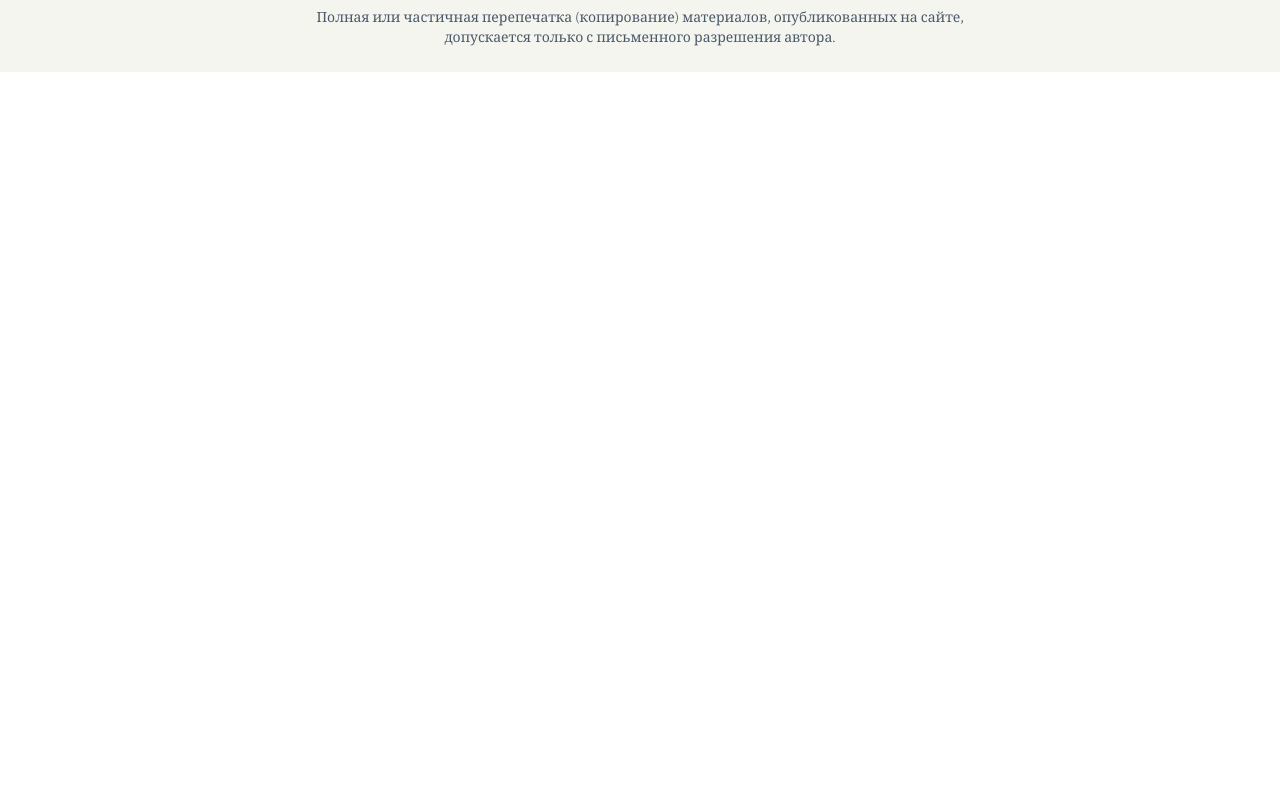
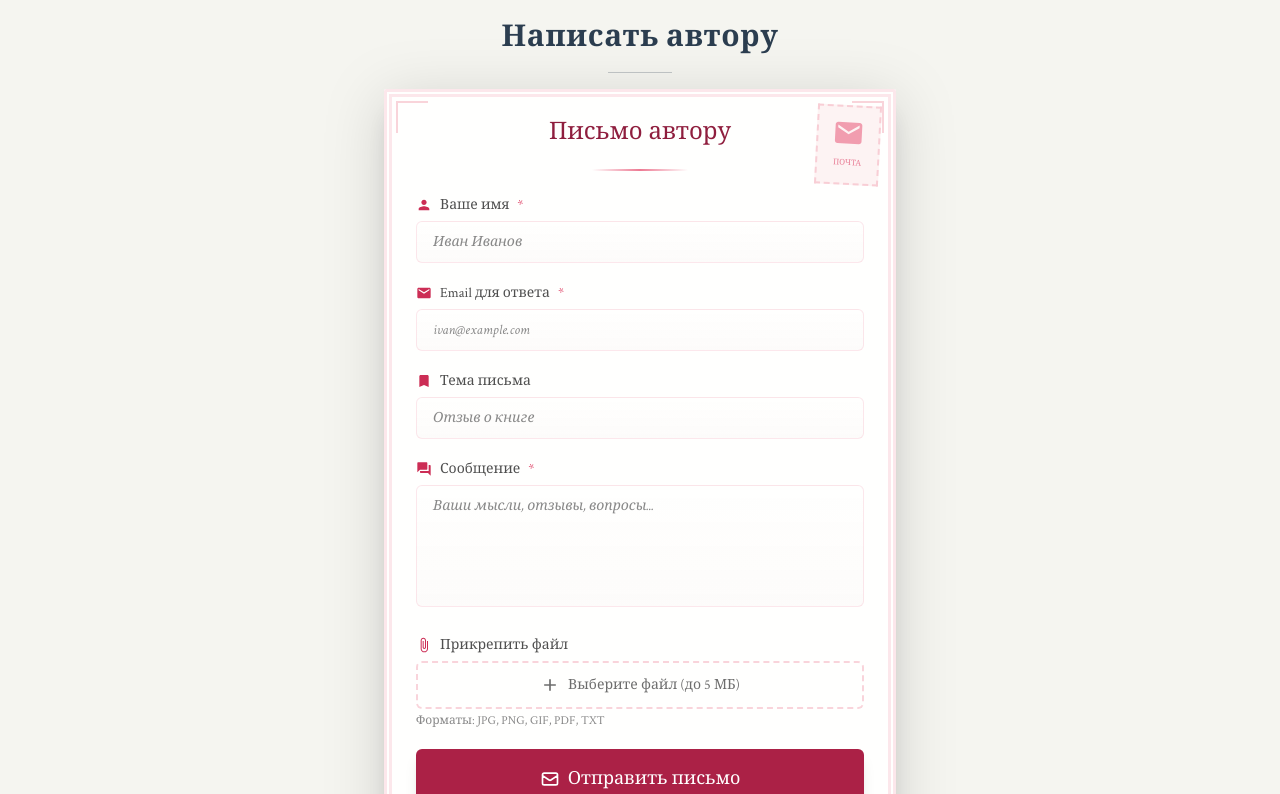
Before and after one commit to ila42/poetry-book, a React (Vite) app: page / in a window 1280 px wide. Shown: the part 3646-4440 px from the top of the page. Before the commit the page ends 3718 px from the top, so only its background shows below. Built offline with nearby package versions, Linux system fonts and the light colour scheme; a web font is replaced by a local one.

Commit message:
добавил форму для отправки писем

```diff
--- a/index.html
+++ b/index.html
@@ -77,6 +77,13 @@
       "url": "https://просто-человеком.рф/read/book-1"
     }
     </script>
+    <!-- EmailJS SDK — инициализация через CDN -->
+    <script src="https://cdn.jsdelivr.net/npm/@emailjs/browser@4/dist/email.min.js"></script>
+    <script>
+      (function() {
+        emailjs.init({ publicKey: "JhHvdYgde2UHtavaG" });
+      })();
+    </script>
   </head>
   <body>
     <div id="root"></div>
--- a/src/components/ContactForm/ContactForm.tsx
+++ b/src/components/ContactForm/ContactForm.tsx
@@ -2,10 +2,10 @@ import { useState, useRef, FormEvent, ChangeEvent, useEffect } from 'react';
 import { motion, AnimatePresence } from 'framer-motion';
 import emailjs from '@emailjs/browser';
 
-// EmailJS configuration - replace with your own keys
-const EMAILJS_SERVICE_ID = "service_3jqdlop"; // Твой ID с картинки
-const EMAILJS_TEMPLATE_ID = "template_1u9x183"; // Твой ID с картинки
-const EMAILJS_PUBLIC_KEY = "JhHvdYgde2UHtavaG"; // Твой ключ с картинки
+// EmailJS configuration
+const EMAILJS_SERVICE_ID = "service_3jqdlop";
+const EMAILJS_TEMPLATE_ID = "template_2b5vomv"; // Обновлённый Template ID
+const EMAILJS_PUBLIC_KEY = "JhHvdYgde2UHtavaG";
 
 
 // Проверка валидности ключей
@@ -18,17 +18,18 @@ const isConfigValid = Boolean(
   !EMAILJS_PUBLIC_KEY.includes('your_')
 );
 
+// Поля формы — имена строго совпадают с переменными шаблона EmailJS
 interface FormData {
-  name: string;
-  email: string;
+  user_name: string;
+  user_email: string;
   subject: string;
   message: string;
   honeypot: string; // Spam protection
 }
 
 interface FormErrors {
-  name?: string;
-  email?: string;
+  user_name?: string;
+  user_email?: string;
   subject?: string;
   message?: string;
 }
@@ -40,8 +41,8 @@ export function ContactForm() {
   const fileInputRef = useRef<HTMLInputElement>(null);
 
   const [formData, setFormData] = useState<FormData>({
-    name: '',
-    email: '',
+    user_name: '',
+    user_email: '',
     subject: '',
     message: '',
     honeypot: '',
@@ -67,18 +68,18 @@ export function ContactForm() {
     const newErrors: FormErrors = {};
 
     // Name validation
-    if (!formData.name.trim()) {
-      newErrors.name = 'Пожалуйста, введите ваше имя';
-    } else if (formData.name.trim().length < 2) {
-      newErrors.name = 'Имя должно содержать минимум 2 символа';
+    if (!formData.user_name.trim()) {
+      newErrors.user_name = 'Пожалуйста, введите ваше имя';
+    } else if (formData.user_name.trim().length < 2) {
+      newErrors.user_name = 'Имя должно содержать минимум 2 символа';
     }
 
     // Email validation
     const emailRegex = /^[^\s@]+@[^\s@]+\.[^\s@]+$/;
-    if (!formData.email.trim()) {
-      newErrors.email = 'Пожалуйста, введите email';
-    } else if (!emailRegex.test(formData.email)) {
-      newErrors.email = 'Пожалуйста, введите корректный email';
+    if (!formData.user_email.trim()) {
+      newErrors.user_email = 'Пожалуйста, введите email';
+    } else if (!emailRegex.test(formData.user_email)) {
+      newErrors.user_email = 'Пожалуйста, введите корректный email';
     }
 
     // Subject validation (optional but if provided, should be meaningful)
@@ -141,7 +142,7 @@ export function ContactForm() {
     }
   };
 
-  // Handle form submission
+  // Handle form submission — использует emailjs.sendForm, поля читаются по name-атрибуту
   const handleSubmit = async (e: FormEvent) => {
     e.preventDefault();
 
@@ -166,31 +167,21 @@ export function ContactForm() {
     setStatus('submitting');
 
     try {
-      // Prepare template parameters
-      const templateParams = {
-        from_name: formData.name,
-        reply_to: formData.email,
-        message: formData.message,
-      };
-
-      // Send main email
-      await emailjs.send(
+      // Отправка формы через emailjs.sendForm — name-атрибуты полей совпадают с переменными шаблона
+      await emailjs.sendForm(
         EMAILJS_SERVICE_ID,
         EMAILJS_TEMPLATE_ID,
-        templateParams,
+        formRef.current!,
         EMAILJS_PUBLIC_KEY
       );
-
-      // Send auto-reply to user
-
 
       setStatus('success');
       setStatusMessage('Спасибо! Ваше письмо отправлено. Я отвечу вам в ближайшее время');
 
-      // Reset form
+      // Очистка формы после успешной отправки
       setFormData({
-        name: '',
-        email: '',
+        user_name: '',
+        user_email: '',
         subject: '',
         message: '',
         honeypot: '',
@@ -273,7 +264,7 @@ export function ContactForm() {
           </div>
 
           <form ref={formRef} onSubmit={handleSubmit} className="space-y-5">
-            {/* Honeypot field (hidden) */}
+            {/* Honeypot field (hidden) — spam protection */}
             <input
               type="text"
               name="honeypot"
@@ -284,7 +275,7 @@ export function ContactForm() {
               autoComplete="off"
             />
 
-            {/* Name field */}
+            {/* Name field — name="user_name" совпадает с переменной шаблона EmailJS */}
             <div className="form-field">
               <label htmlFor="name" className="form-label">
                 <span className="flex items-center gap-2">
@@ -297,28 +288,28 @@ export function ContactForm() {
               <input
                 type="text"
                 id="name"
-                name="name"
-                value={formData.name}
+                name="user_name"
+                value={formData.user_name}
                 onChange={handleChange}
                 placeholder="Иван Иванов"
-                className={`form-input ${errors.name ? 'border-red-400' : ''}`}
+                className={`form-input ${errors.user_name ? 'border-red-400' : ''}`}
                 disabled={status === 'submitting'}
               />
               <AnimatePresence>
-                {errors.name && (
+                {errors.user_name && (
                   <motion.p
                     initial={{ opacity: 0, y: -10 }}
                     animate={{ opacity: 1, y: 0 }}
                     exit={{ opacity: 0, y: -10 }}
                     className="form-error"
                   >
-                    {errors.name}
+                    {errors.user_name}
                   </motion.p>
                 )}
               </AnimatePresence>
             </div>
 
-            {/* Email field */}
+            {/* Email field — name="user_email" совпадает с переменной шаблона EmailJS */}
             <div className="form-field">
               <label htmlFor="email" className="form-label">
                 <span className="flex items-center gap-2">
@@ -331,22 +322,22 @@ export function ContactForm() {
               <input
                 type="email"
                 id="email"
-                name="email"
-                value={formData.email}
+                name="user_email"
+                value={formData.user_email}
                 onChange={handleChange}
                 placeholder="ivan@example.com"
-                className={`form-input ${errors.email ? 'border-red-400' : ''}`}
+                className={`form-input ${errors.user_email ? 'border-red-400' : ''}`}
                 disabled={status === 'submitting'}
               />
               <AnimatePresence>
-                {errors.email && (
+                {errors.user_email && (
                   <motion.p
                     initial={{ opacity: 0, y: -10 }}
                     animate={{ opacity: 1, y: 0 }}
                     exit={{ opacity: 0, y: -10 }}
                     className="form-error"
                   >
-                    {errors.email}
+                    {errors.user_email}
                   </motion.p>
                 )}
               </AnimatePresence>
@@ -386,7 +377,7 @@ export function ContactForm() {
               </AnimatePresence>
             </div>
 
-            {/* Message field */}
+            {/* Message field — name="message" совпадает с переменной шаблона EmailJS */}
             <div className="form-field">
               <label htmlFor="message" className="form-label">
                 <span className="flex items-center gap-2">
@@ -484,7 +475,7 @@ export function ContactForm() {
               </p>
             </div>
 
-            {/* Submit button */}
+            {/* Submit button — индикация состояний: Отправляю... / Отправлено! */}
             <motion.button
               type="submit"
               disabled={status === 'submitting'}
@@ -499,7 +490,14 @@ export function ContactForm() {
                     animate={{ rotate: 360 }}
                     transition={{ duration: 1, repeat: Infinity, ease: 'linear' }}
                   />
-                  <span>Отправка...</span>
+                  <span>Отправляю...</span>
+                </>
+              ) : status === 'success' ? (
+                <>
+                  <svg className="w-5 h-5" fill="currentColor" viewBox="0 0 24 24">
+                    <path d="M9 16.17L4.83 12l-1.42 1.41L9 19 21 7l-1.41-1.41z"/>
+                  </svg>
+                  <span>Отправлено!</span>
                 </>
               ) : (
                 <>
--- a/src/pages/LandingPage.tsx
+++ b/src/pages/LandingPage.tsx
@@ -3,6 +3,7 @@ import { motion } from 'framer-motion';
 import { useMemo } from 'react';
 import { author, bookInfo } from '@/data/author';
 import { getAllBooks, getGlobalPoemOfTheDay } from '@/data/books';
+import { ContactForm } from '@/components/ContactForm';
 
 function BookCover({ slug, title, subtitle, authorName, gradient, delay = 0 }: {
   slug: string;
@@ -231,6 +232,30 @@ export function LandingPage() {
         </div>
       </section>
 
+      {/* Форма обратной связи */}
+      <section className="py-16 px-4 bg-[#F5F5F0]">
+        <div className="max-w-[720px] mx-auto">
+          <motion.h2
+            className="text-2xl sm:text-3xl font-serif font-semibold tracking-wide text-[#2C3E50] mb-3 text-center"
+            initial={{ opacity: 0, y: 10 }}
+            whileInView={{ opacity: 1, y: 0 }}
+            viewport={{ once: true }}
+            transition={{ duration: 0.4 }}
+          >
+            Написать автору
+          </motion.h2>
+          <div className="w-16 h-px mx-auto my-4 bg-[#2C3E50]/25" aria-hidden="true" />
+          <motion.div
+            initial={{ opacity: 0, y: 20 }}
+            whileInView={{ opacity: 1, y: 0 }}
+            viewport={{ once: true }}
+            transition={{ duration: 0.5, delay: 0.1 }}
+          >
+            <ContactForm />
+          </motion.div>
+        </div>
+      </section>
+
       {/* Копирайт */}
       <footer className="py-6 px-4 bg-[#F5F5F0]">
         <div className="max-w-[720px] mx-auto text-center text-sm text-[#2C3E50]/85 font-serif">
```
